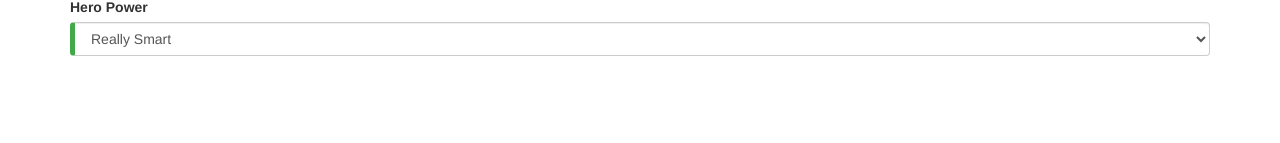
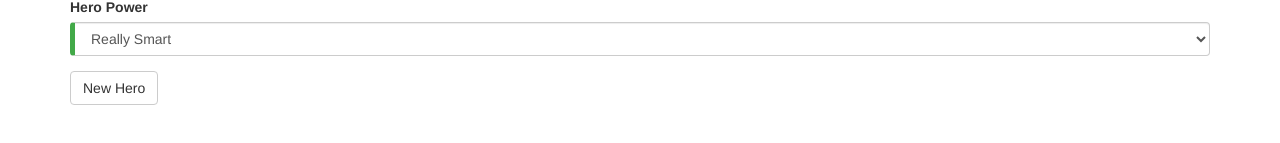
Before and after one commit to brahianvera/all_frameworks, an Angular app in the folder angularframework/form-heroes/: page / in a window 1280 px wide. Shown: the part 221-364 px from the top of the page. Built offline with nearby package versions, Linux system fonts and the light colour scheme.

Commit message:
testing how to use pristine

```diff
--- a/angularframework/form-heroes/src/app/hero-form/hero-form.component.html
+++ b/angularframework/form-heroes/src/app/hero-form/hero-form.component.html
@@ -27,5 +27,8 @@
                 <option *ngFor="let pow of powers" [value]="pow">{{pow}}</option>
             </select>
         </div>
+
+        <button type="button" class="btn btn-default" (click)="newHero();heroForm.reset()"> New Hero</button>
+
     </form>
 </div>
--- a/angularframework/form-heroes/src/app/hero-form/hero-form.component.ts
+++ b/angularframework/form-heroes/src/app/hero-form/hero-form.component.ts
@@ -19,4 +19,7 @@
 
   onSubmit() {this.submitted = true;}
 
+  newHero() {
+    this.model = new Hero(42,'','');
+  }
 }
```
